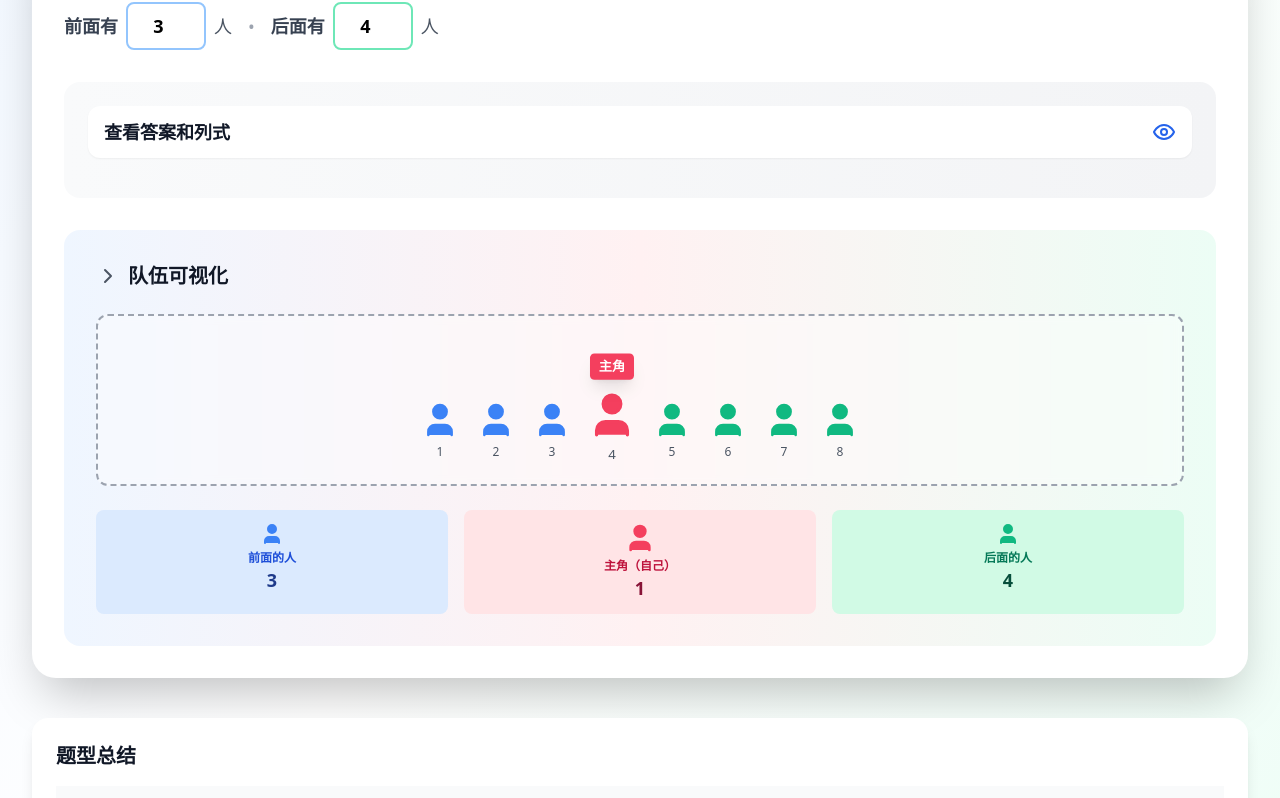
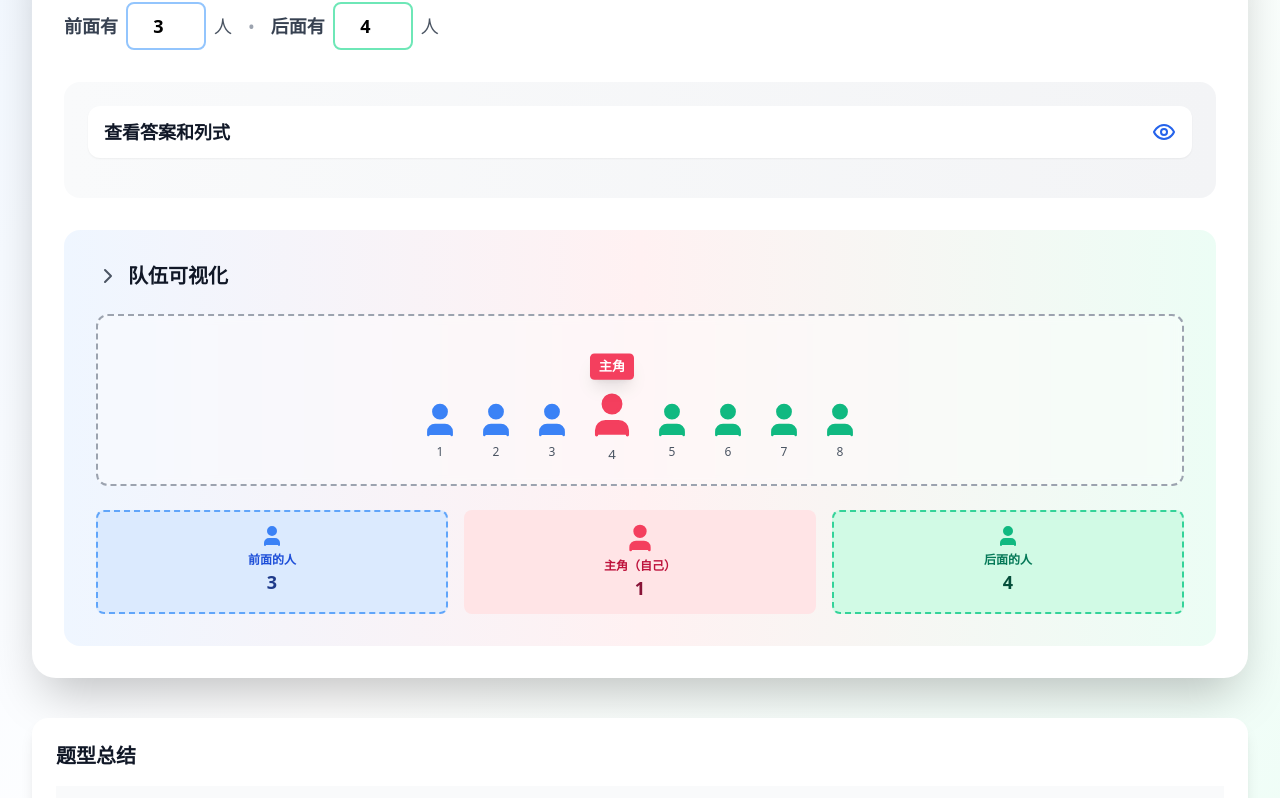
Before and after one commit to bushkarl/kidqueue, a React (Vite) app: page / in a window 1280 px wide. Shown: the part 378-1176 px from the top of the page. Built offline with nearby package versions, Linux system fonts and the light colour scheme.

Commit message:
Updated App.tsx

```diff
--- a/src/App.tsx
+++ b/src/App.tsx
@@ -263,7 +263,7 @@ function App() {
             </div>
 
             <div className="grid grid-cols-3 gap-4">
-              <div className="bg-blue-100 rounded-lg p-3 text-center">
+              <div className="bg-blue-100 rounded-lg p-3 text-center border-2 border-dashed border-blue-400">
                 <User size={24} className="text-blue-500 mx-auto mb-1" fill="currentColor" />
                 <p className="text-xs font-semibold text-blue-700">前面的人</p>
                 <p className="text-lg font-bold text-blue-900">{queue.frontValue}</p>
@@ -275,7 +275,7 @@ function App() {
                 <p className="text-lg font-bold text-rose-900">1</p>
               </div>
 
-              <div className="bg-emerald-100 rounded-lg p-3 text-center">
+              <div className="bg-emerald-100 rounded-lg p-3 text-center border-2 border-dashed border-emerald-400">
                 <User size={24} className="text-emerald-500 mx-auto mb-1" fill="currentColor" />
                 <p className="text-xs font-semibold text-emerald-700">后面的人</p>
                 <p className="text-lg font-bold text-emerald-900">{queue.backValue}</p>
```
